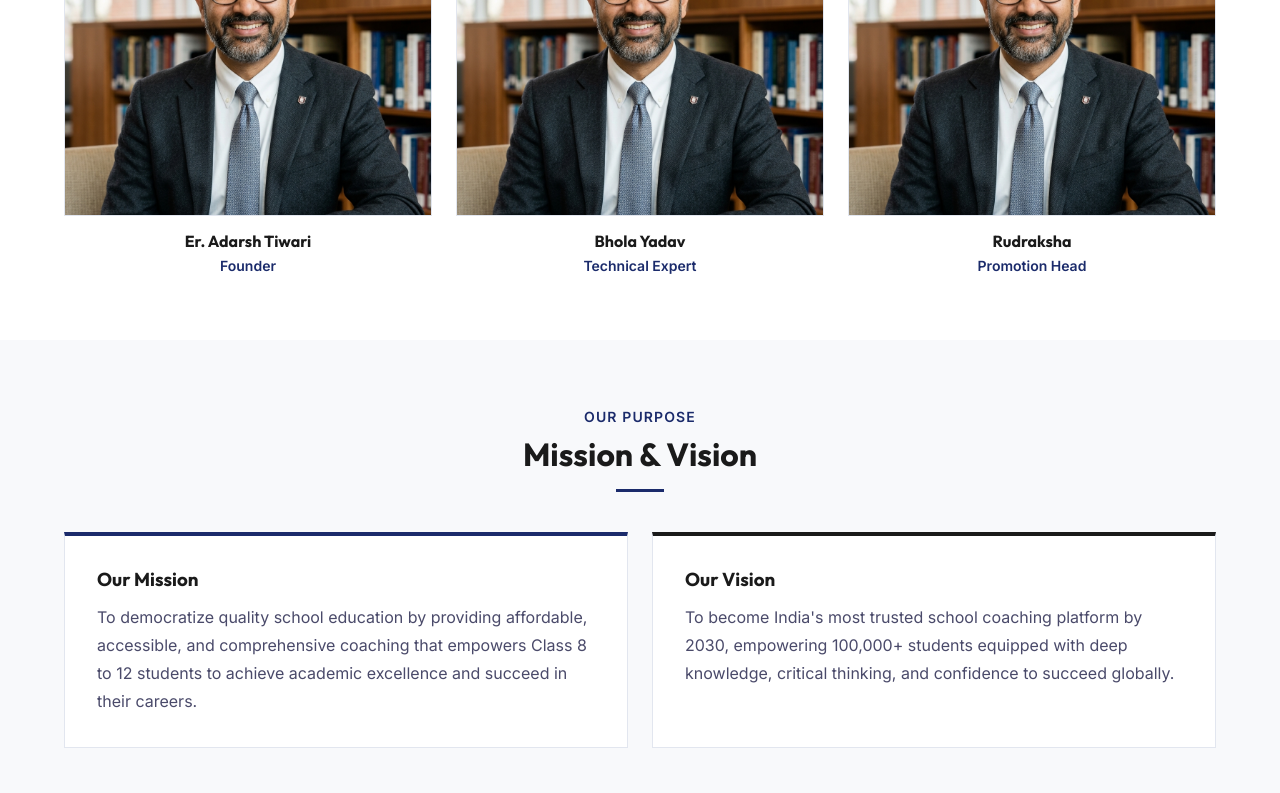
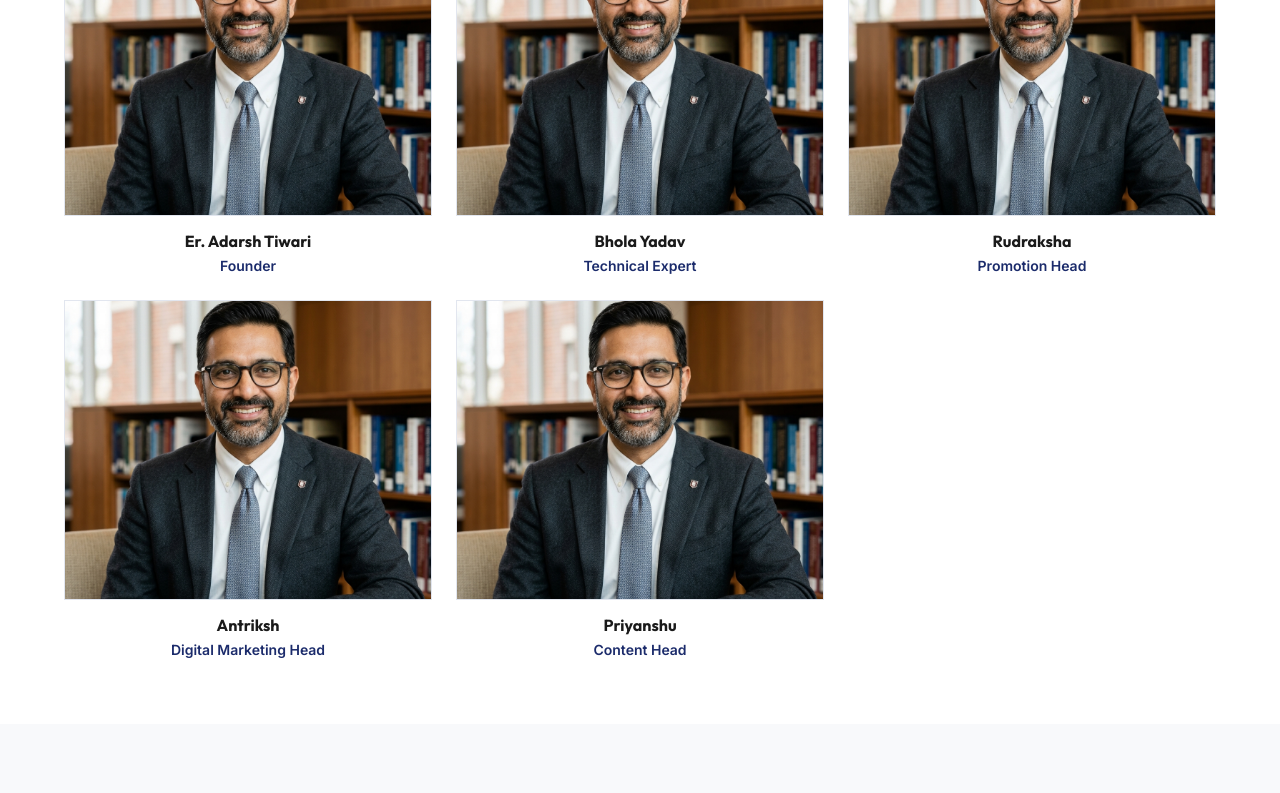
Before and after one commit to bhola-dev58/smart-coach-lms, a Next.js app: page /about in a window 1280 px wide. Shown: the part 1083-1876 px from the top of the page. Built offline with nearby package versions, Linux system fonts and the light colour scheme; no server answers.

Commit message:
members updated

```diff
--- a/src/app/about/page.js
+++ b/src/app/about/page.js
@@ -54,6 +54,9 @@ export default function AboutPage() {
               { name: 'Er. Adarsh Tiwari', role: 'Founder', image: '/images/faculty/faculty-1.jpg' },
               { name: 'Bhola Yadav', role: 'Technical Expert', image: '/images/faculty/faculty-2.jpg' },
               { name: 'Rudraksha', role: 'Promotion Head', image: '/images/faculty/faculty-3.jpg' },
+              { name: 'Antriksh', role: 'Digital Marketing Head', image: '/images/faculty/faculty-2.jpg' },
+              { name: 'Priyanshu', role: 'Content Head', image: '/images/faculty/faculty-3.jpg' },
+
             ].map((f, i) => (
               <div key={i} style={{ textAlign: 'center' }}>
                 <img src={f.image} alt={f.name} style={{ width: '100%', height: 300, objectFit: 'cover', marginBottom: 'var(--space-4)', border: '1px solid var(--color-border)' }} />
```
